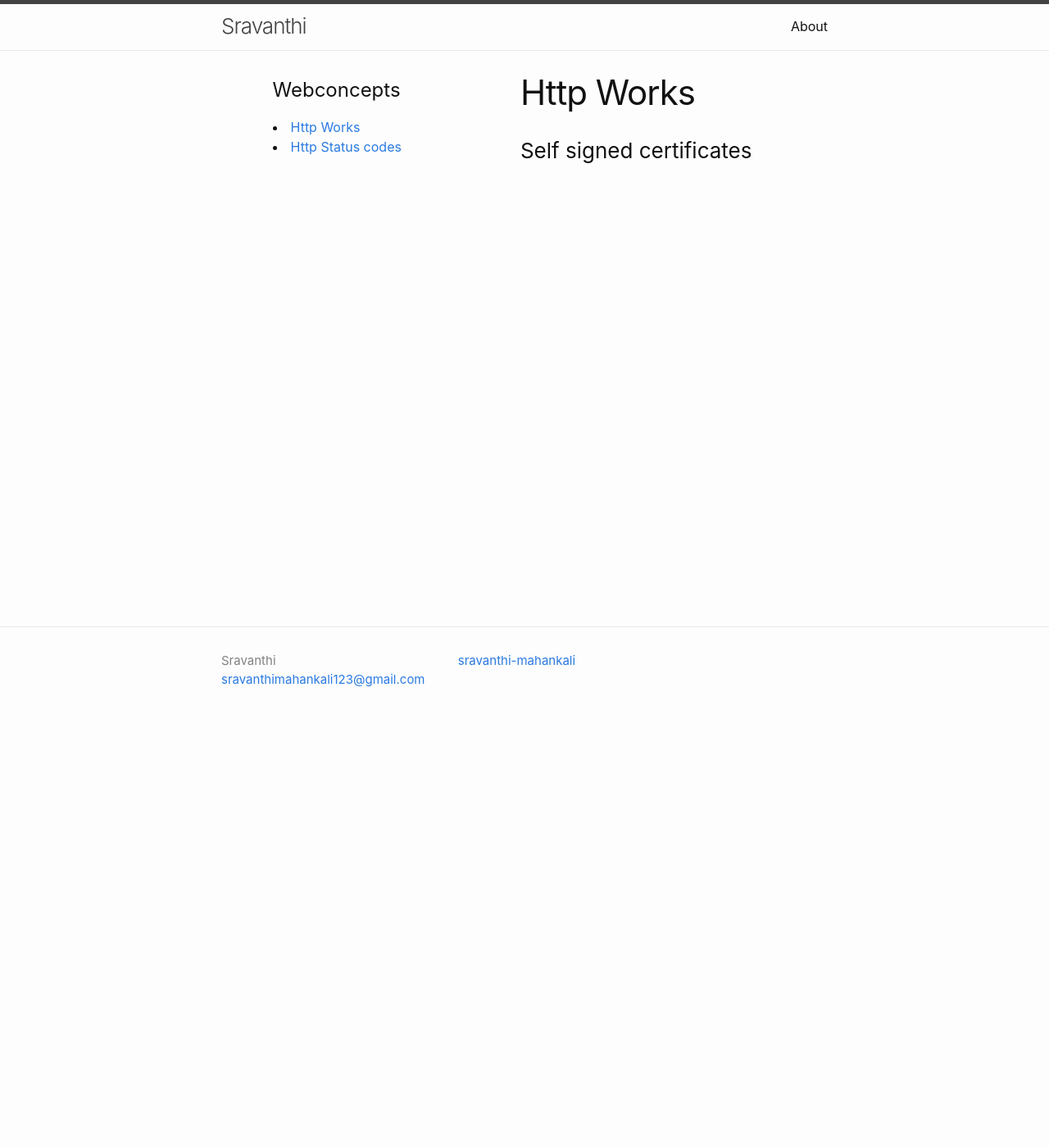
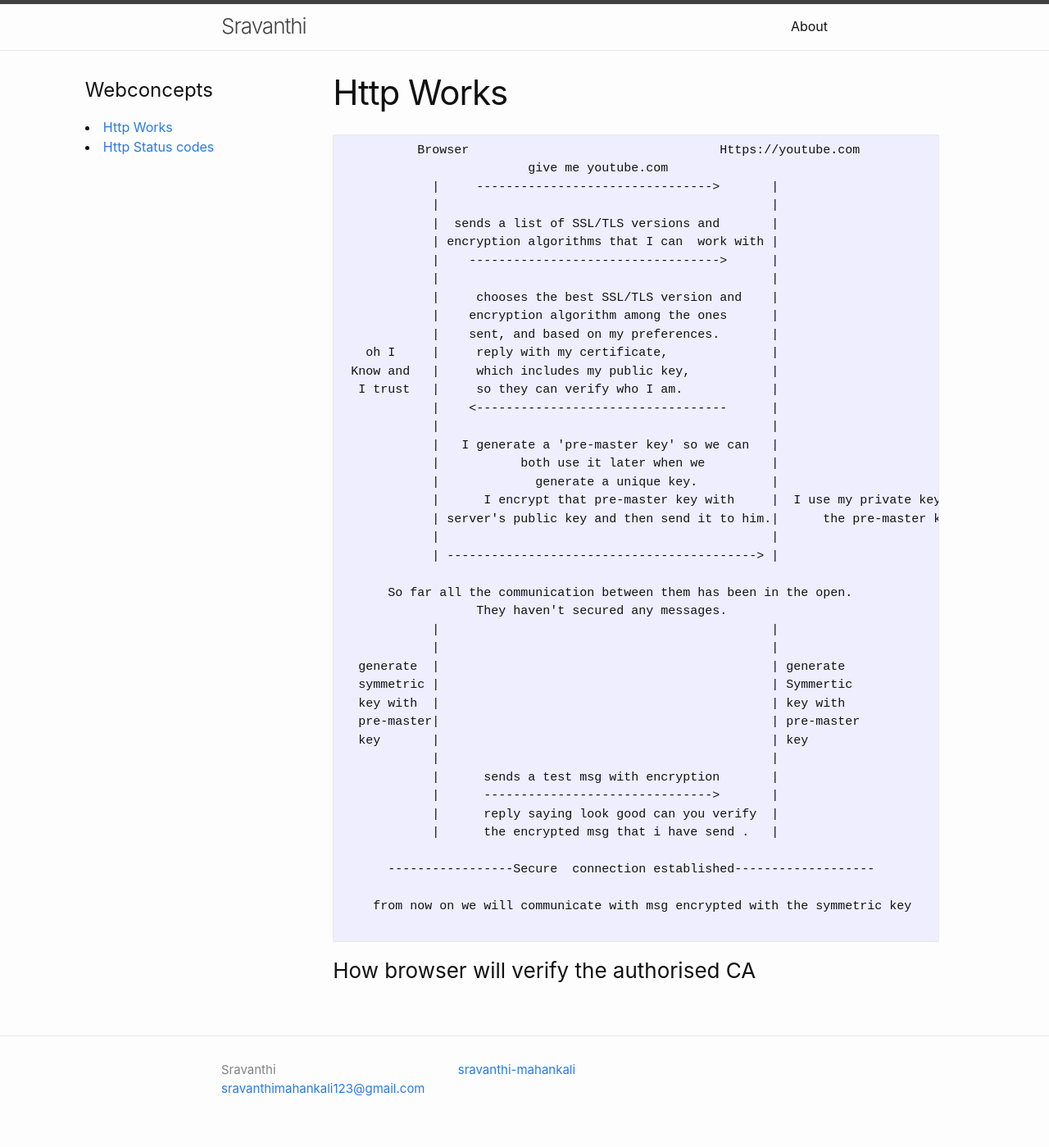
Before and after one commit to sravanthi-mahankali/notes, a Jekyll site: the page built from _posts/Webconcepts/2020-07-07-Http-Works.md, in a window 1280 px wide. Shown: the whole page at 82% size. Built offline with Jekyll 4.4.1, drawn with Linux system fonts in a browser that asks for light colours; before the commit the page ends 900 px from its top, so only the background shows below that.

Commit message:
add https works

````diff
--- a/_posts/Webconcepts/2020-07-07-Http-Works.md
+++ b/_posts/Webconcepts/2020-07-07-Http-Works.md
@@ -4,4 +4,50 @@ title: "Http Works"
 permalink: /:title
 categories: WebConcepts
 ---
-### Self signed certificates
+```
+          Browser                                  Https://youtube.com
+                         give me youtube.com
+            |     -------------------------------->       |
+            |                                             |
+            |  sends a list of SSL/TLS versions and       |
+            | encryption algorithms that I can  work with |
+            |    ---------------------------------->      |
+            |                                             |
+            |     chooses the best SSL/TLS version and    |
+            |    encryption algorithm among the ones      |
+            |    sent, and based on my preferences.       |
+   oh I     |     reply with my certificate,              |
+ Know and   |     which includes my public key,           |
+  I trust   |     so they can verify who I am.            |
+            |    <----------------------------------      |
+            |                                             |
+            |   I generate a 'pre-master key' so we can   |
+            |           both use it later when we         |
+            |             generate a unique key.          |
+            |      I encrypt that pre-master key with     |  I use my private key to decrypt
+            | server's public key and then send it to him.|      the pre-master key.
+            |                                             |
+            | ------------------------------------------> |
+
+      So far all the communication between them has been in the open.
+                  They haven't secured any messages.
+            |                                             |
+            |                                             |
+  generate  |                                             | generate
+  symmetric |                                             | Symmertic
+  key with  |                                             | key with
+  pre-master|                                             | pre-master
+  key       |                                             | key
+            |                                             |
+            |      sends a test msg with encryption       |
+            |      ------------------------------->       |
+            |      reply saying look good can you verify  |
+            |      the encrypted msg that i have send .   |
+
+      -----------------Secure  connection established-------------------
+
+    from now on we will communicate with msg encrypted with the symmetric key
+
+```
+
+### How browser will verify the authorised CA
````
Also changed, not shown: _posts/SimpleConcepts/2020-07-20-Docker.md (+2 -2 lines).
